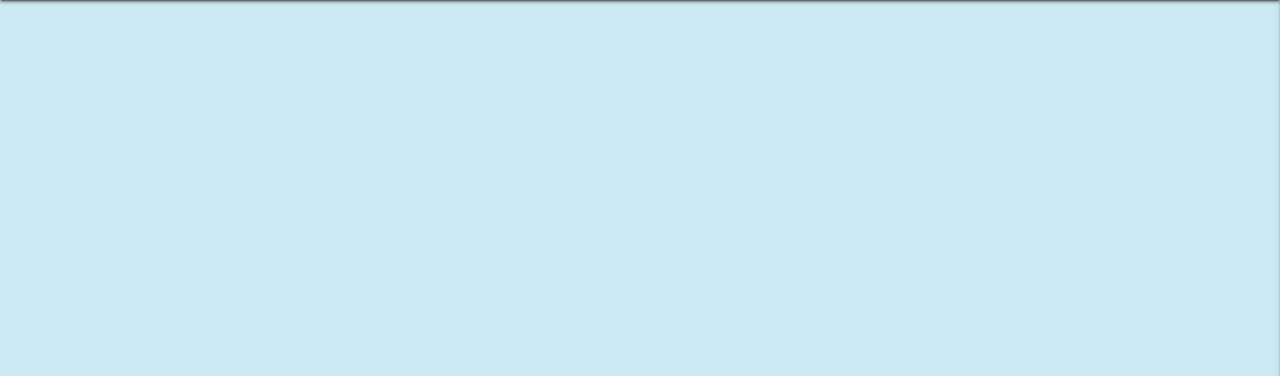
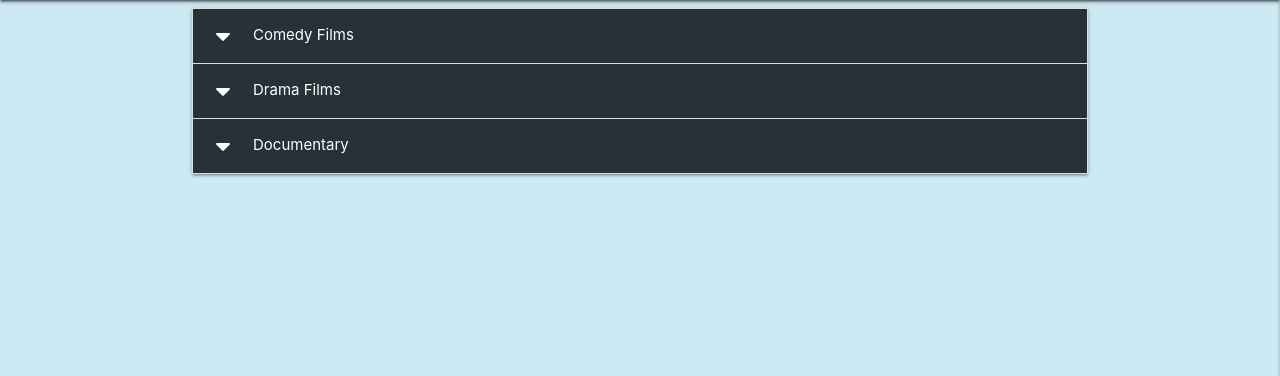
Before and after one commit to Code-Institute-Submissions/Mishsmelle-milestone-three_DecResub, a Flask app: page / in a window 1280 px wide. Shown: the part 64-440 px from the top of the page. Run offline with Flask 2, Linux system fonts and the light colour scheme; data that the repository does not hold is empty; some libraries are stand-ins or nearby versions.

Commit message:
add accordian menu for homepage

```diff
--- a/static/js/script.js
+++ b/static/js/script.js
@@ -5,4 +5,5 @@ $(document).ready(function () {
     $(".sidenav").sidenav({
         edge: "right"
     });
+    $('.collapsible').collapsible();
 });
--- a/templates/theupshot.html
+++ b/templates/theupshot.html
@@ -11,4 +11,23 @@
     {{ film.date_added }}<br>
     {% endfor %}
 
+
+    <ul class="collapsible">
+        <li>
+            <div class="collapsible-header white-text blue-grey darken-4 text-shadow"><i
+                    class="fas fa-caret-down"></i>Comedy Films</div>
+            <div class="collapsible-body"><span>Lorem ipsum dolor sit amet.</span></div>
+        </li>
+        <li>
+            <div class="collapsible-header white-text blue-grey darken-4 text-shadow"><i
+                    class="fas fa-caret-down"></i>Drama Films</div>
+            <div class="collapsible-body"><span>Lorem ipsum dolor sit amet.</span></div>
+        </li>
+        <li>
+            <div class="collapsible-header white-text blue-grey darken-4 text-shadow"><i
+                    class="fas fa-caret-down"></i>Documentary</div>
+            <div class="collapsible-body"><span>Lorem ipsum dolor sit amet.</span></div>
+        </li>
+    </ul>
+
     {% endblock %}
```
